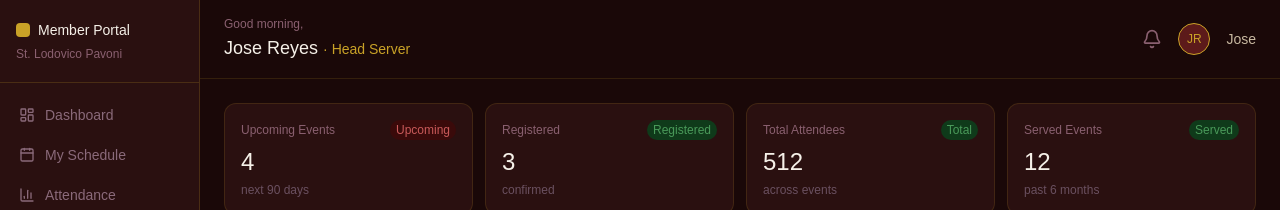
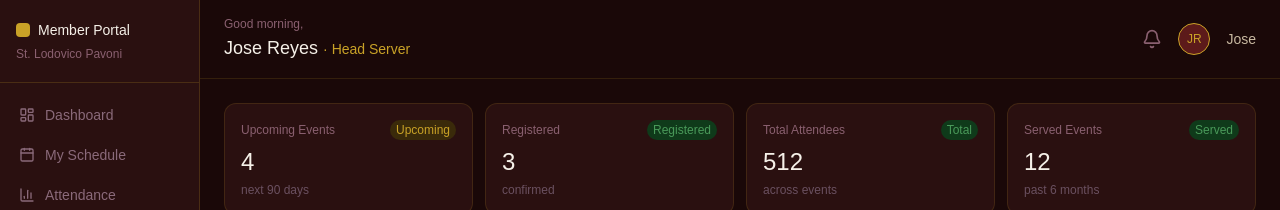
Before and after one commit to halaman99/slpc-member-portal, a Next.js app: page /events in a window 1280 px wide. Shown: the top 210 px of the page. Built offline with nearby package versions, Linux system fonts and the light colour scheme; no server answers.

Commit message:
fix: Replace invalid blue StatCard badge color with amber

```diff
--- a/app/events/page.tsx
+++ b/app/events/page.tsx
@@ -66,7 +66,7 @@ export default function Events() {
       <div className="space-y-5">
         {/* Stats Cards */}
         <div className="grid grid-cols-4 gap-3">
-          <StatCard label="Upcoming Events" value={upcomingEvents.length} sub="next 90 days" badge={{ text: 'Upcoming', color: 'blue' as const }} />
+          <StatCard label="Upcoming Events" value={upcomingEvents.length} sub="next 90 days" badge={{ text: 'Upcoming', color: 'amber' as const }} />
           <StatCard label="Registered" value={registeredCount} sub="confirmed" badge={{ text: 'Registered', color: 'green' as const }} />
           <StatCard label="Total Attendees" value={upcomingEvents.reduce((sum, e) => sum + e.attendees, 0)} sub="across events" badge={{ text: 'Total', color: 'green' as const }} />
           <StatCard label="Served Events" value="12" sub="past 6 months" badge={{ text: 'Served', color: 'green' as const }} />
--- a/app/schedule/page.tsx
+++ b/app/schedule/page.tsx
@@ -65,7 +65,7 @@ export default function Schedule() {
         <div className="grid grid-cols-4 gap-3">
           <StatCard label="Confirmed Duties" value={confirmedCount} sub={`${confirmedCount} scheduled`} badge={{ text: 'Confirmed', color: 'green' as const }} />
           <StatCard label="Pending Approval" value={pendingCount} sub={`${pendingCount} awaiting`} badge={{ text: 'Pending', color: 'amber' as const }} />
-          <StatCard label="Available Slots" value={availableCount} sub={`${availableCount} open`} badge={{ text: 'Available', color: 'blue' as const }} />
+          <StatCard label="Available Slots" value={availableCount} sub={`${availableCount} open`} badge={{ text: 'Available', color: 'amber' as const }} />
           <StatCard label="Next Duty" value="2 days" sub="Sunday 6:00 AM" badge={{ text: 'Upcoming', color: 'green' as const }} />
         </div>
 
```
